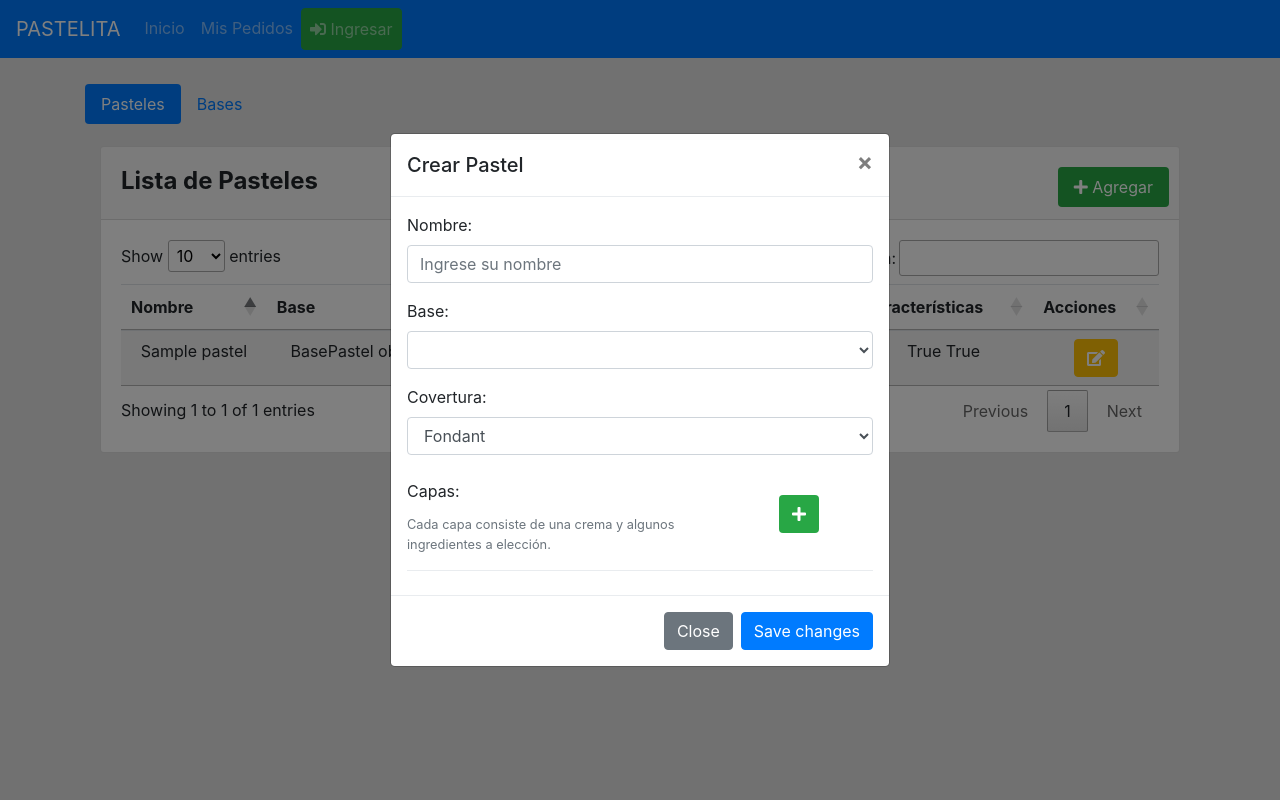
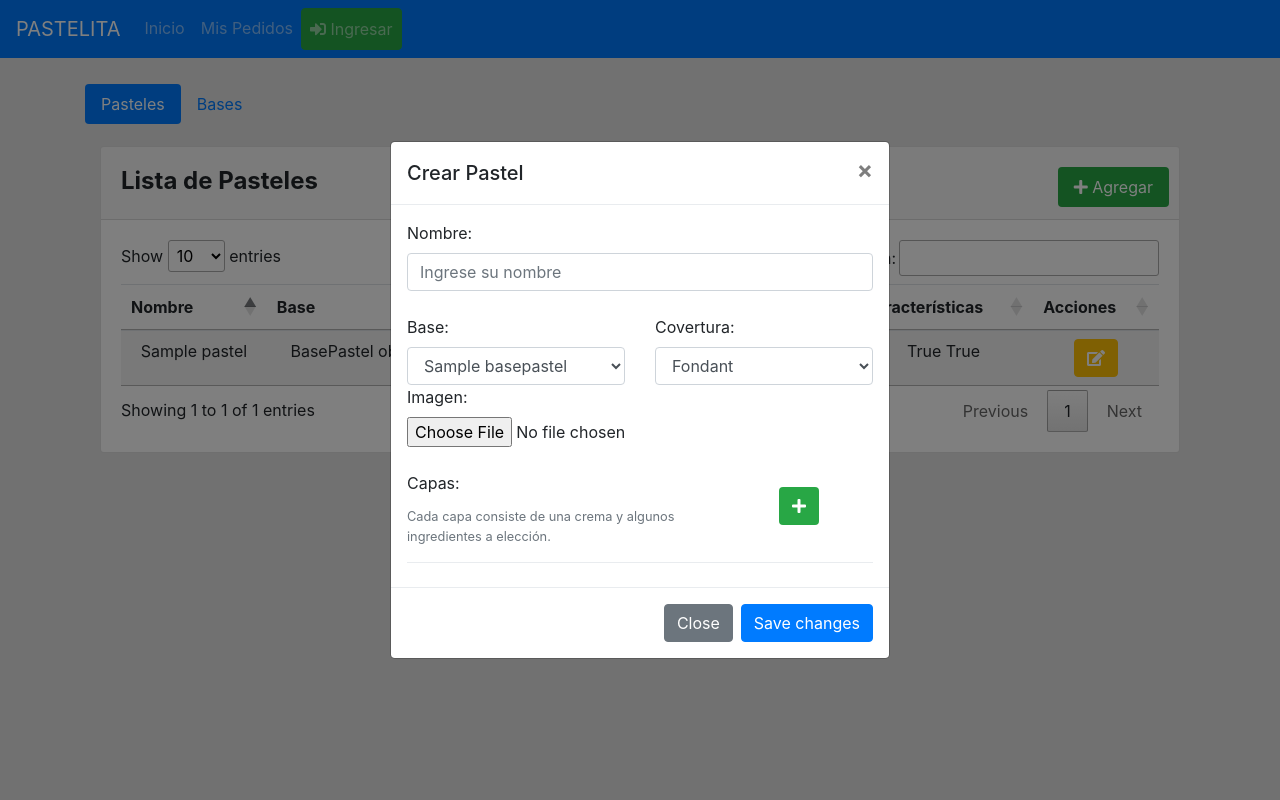
Before and after one commit to adamraven123/Proyecto-Desarrollo-Wen, a Django app: page /admin_pastel/ in a window 1280 px wide, after a click on "Agregar". Run offline with Django 3.2, Linux system fonts and the light colour scheme; tables that the repository leaves empty hold one stand-in row (values such as "Sample post"); lists and menus that the app fills with data are empty; some libraries are stand-ins or nearby versions.

Commit message:
cambios locales

```diff
--- a/core/templates/pastel/admin_pastel.html
+++ b/core/templates/pastel/admin_pastel.html
@@ -171,24 +171,24 @@
                 </button>
             </div>
             <div class="modal-body">
-                <form id="formpastel" action="">
+                <form id="formpastel" action="{% url 'create_pastel' %}" enctype="multiplart/formdata">
                     {% csrf_token %}
                     <div class="form-group">
-                        <label for="nombre_input">Nombre:</label>
-                        <input type="text" class="form-control" id="nombre_input" name="nombre_input" aria-describedby="nombreHelp" placeholder="Ingrese su nombre" required> {% comment %}
+                        <label for="pastel_input">Nombre:</label>
+                        <input type="text" class="form-control" id="pastel_input" name="pastel_input" aria-describedby="pastelHelp" placeholder="Ingrese su nombre" required> {% comment %}
                         <small id="emailHelp" class="form-text text-muted">We'll never share your email with anyone else.</small> {% endcomment %}
                     </div>
-                    <div class="form-group">
+                    <div class="form-group pt-2">
+                        <div class="row">
+                            <div class="col">
                                 <label for="base_input">Base:</label>
                                 <select type="text" class="form-control" id="base_input" name="base_input" aria-describedby="baseHelp" required>
                                     {% for base in bases %}
-                            <option value="{{base.pk}}" ></option>
+                                    <option value="{{base.pk}}" >{{base.nombre}}</option>
                                     {% endfor %}
                                 </select>
-                        {% comment %}
-                        <small id="emailHelp" class="form-text text-muted">We'll never share your email with anyone else.</small> {% endcomment %}
                             </div>
-                    <div class="form-group">
+                            <div class="col">
                                 <label for="base_input">Covertura:</label>
                                 <select type="text" class="form-control" id="cover_input" name="cover_input" aria-describedby="coverHelp" required>
                                     <option value="FT" >Fondant</option>
@@ -196,6 +196,12 @@
                                     <option value="CH" >Chocolate</option>
                                     <option value="MR" >Mermelada</option>
                                 </select>
+                            </div>
+                        </div>
+                        <div class="form-group">
+                            <label for="img_pastel">Imagen:</label>
+                            <input type="file" class="form-control-file" name='imgpastel' id="imgpastel">
+                        </div>
                         {% comment %}
                         <small id="emailHelp" class="form-text text-muted">We'll never share your email with anyone else.</small> {% endcomment %}
                     </div>
@@ -215,7 +221,7 @@
             </div>
             <div class="modal-footer">
                 <button type="button" class="btn btn-secondary" data-dismiss="modal">Close</button>
-                <button type="button" id="base_create" class="btn btn-primary">Save changes</button>
+                <button type="button" id="pastel_create" class="btn btn-primary">Save changes</button>
             </div>
         </div>
     </div>
@@ -231,8 +237,26 @@
         $('#tabla').DataTable();
         $('#tabla2').DataTable();
         $('.ing_select').select2();
+        $('#cover_input').select2({ width: 'resolve' });
+        $('#base_input').select2({ width: 'resolve' });
+        //$("#pastel_create").click(function () {
+        //data = $("#formpastel").serializeArray();
+        //    $.ajax({
+        //        type: "post",
+        //        url: "{% url 'create_pastel' %}",
+        //        data: data,
+        //        success: function (response) {
+        //            swal("Exito!", response.mensaje, 'success')
+        //                .then((value) => {
+        //                    window.location.reload();
+        //                });;
+        //        },
+        //        error: function () {
+        //            swal("Error", "Algo salío mal, por favor verifique los campos.", 'warning');
+        //        },
+        //    });
+        //});
         $("#base_create").click(function () {
-            console.log("Click");
             data = $("#formbase").serializeArray();
             $.ajax({
                 type: "post",
@@ -286,7 +310,7 @@
                                 <div class="col">\
                                     <label for="dv_input" >Ingredientes:</label>\
                                     <select class="form-control" name="ing_'+i+'" id="ing_'+i+'" aria-describedby="cantHelp" multiple="multiple" required>\
-                                        {% for ingrediente in ingredientes %}<option value="{{material.pk}}">{{material.nombre}}</option>{% endfor %}\
+                                        {% for ingrediente in ingredientes %}<option value="{{ingrediente.pk}}">{{ingrediente.nombre}}</option>{% endfor %}\
                                     </select>\
                                 </div>\
                             </div>\
--- a/core/views.py
+++ b/core/views.py
@@ -151,3 +151,42 @@ def create_base(request):
 			break
 
 	return JsonResponse({"mensaje":"ok"})
+
+def create_pastel(request):
+	name = request.POST['pastel_input']
+	cover = request.POST['cover_input']
+	base = request.POST['base_input']
+	image = request.POST['img_pastel']
+	pastel = Pastel.objects.create(
+		nombre = name,
+		cover = cover,
+		base = base,
+		image = image,
+	)
+	pastel.save()
+
+	i = 0
+	while i < 200:
+		try:
+			crema = request.POST['cre_'+str(i)]
+			capa = CapaPastel.objects.create(
+				crema = crema,
+			)
+			capa.save()
+			try:
+				ing_pk = request.POST.getlist('ing_'+str(i)+'[]')
+				for pk in ing_pk:
+					ingrediente = Material.objects.get(pk=pk)
+					capa.ingredientes.add(ingrediente)
+					capa.save()
+			except:
+				ingrediente = Material.objects.get(pk=ing_pk)
+				capa.ingredientes.add(ingrediente)
+				capa.save()
+				ing_pk = request.POST['ing_'+str(i)]
+
+			i+=1
+		except MultiValueDictKeyError:
+			break
+
+	return JsonResponse({"mensaje":"ok"})
```
Lines whose indentation alone changed are shown as unchanged.
